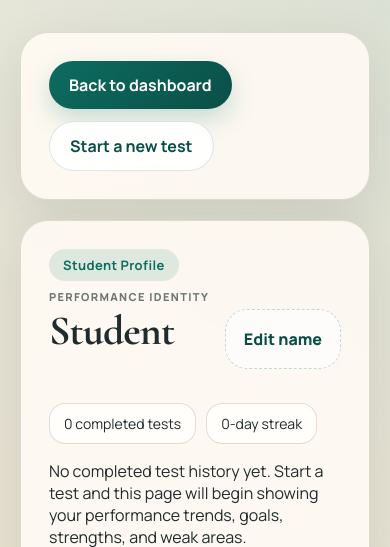
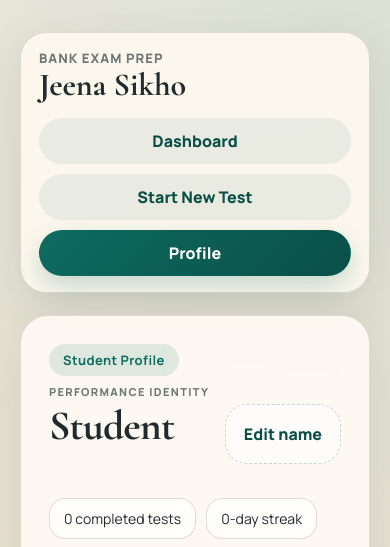
Before and after one commit to prarit0097/bankexamtest, a Django app: page /profile/ in a window 390 px wide. Shown: the top 547 px of the page. Run offline with Django 5.2, Linux system fonts and the light colour scheme; data comes from the database, SQL or seed files in the repository; data that the repository does not hold is empty.

Commit message:
Add a proper shared navigation bar across the app
The web app now uses a consistent top navigation with Dashboard, Start New Test, and Profile links on the main student-facing screens. This reduces dead ends, makes movement between flows obvious, and removes the need for page-specific one-off top controls in several places.

Constraint: Navigation must work inside the existing server-rendered Django template setup

Rejected: Keep separate ad-hoc action buttons per page only | inconsistent and harder to scan than a shared navbar

Confidence: high

Scope-risk: narrow

Reversibility: clean

Directive: Keep the primary navigation consistent across all new student-facing pages

Tested: python manage.py check; python manage.py test prep

Not-tested: Manual mobile-device interaction beyond the current responsive CSS rules

```diff
--- a/templates/base.html
+++ b/templates/base.html
@@ -36,6 +36,63 @@
             max-width: 1180px;
             margin: 0 auto;
             padding: 32px 20px 64px;
+        }
+        .site-nav {
+            display: flex;
+            align-items: center;
+            justify-content: space-between;
+            gap: 18px;
+            margin-bottom: 22px;
+            padding: 16px 18px;
+            border-radius: 26px;
+            background: rgba(255, 250, 241, 0.88);
+            border: 1px solid var(--border);
+            box-shadow: var(--shadow);
+            backdrop-filter: blur(12px);
+        }
+        .site-brand {
+            display: flex;
+            flex-direction: column;
+            gap: 4px;
+        }
+        .site-brand strong {
+            font-family: "Cormorant Garamond", Georgia, serif;
+            font-size: 2rem;
+            line-height: .9;
+        }
+        .site-brand span {
+            color: var(--muted);
+            font-size: 13px;
+            letter-spacing: .08em;
+            text-transform: uppercase;
+            font-weight: 800;
+        }
+        .nav-links {
+            display: flex;
+            flex-wrap: wrap;
+            gap: 10px;
+        }
+        .nav-link {
+            display: inline-flex;
+            align-items: center;
+            gap: 8px;
+            padding: 11px 16px;
+            border-radius: 999px;
+            color: var(--accent-deep);
+            text-decoration: none;
+            font-weight: 800;
+            background: rgba(13,108,96,.08);
+            border: 1px solid transparent;
+            transition: transform .2s ease, background .2s ease, border-color .2s ease;
+        }
+        .nav-link:hover {
+            transform: translateY(-1px);
+            background: rgba(13,108,96,.13);
+        }
+        .nav-link.active {
+            background: linear-gradient(135deg, var(--accent) 0%, var(--accent-deep) 100%);
+            color: white;
+            box-shadow: 0 10px 24px rgba(13,108,96,.22);
         }
         .hero {
             display: grid;
@@ -253,6 +310,17 @@
             text-decoration: none;
         }
         @media (max-width: 760px) {
+            .site-nav {
+                flex-direction: column;
+                align-items: stretch;
+            }
+            .nav-links {
+                width: 100%;
+            }
+            .nav-link {
+                justify-content: center;
+                flex: 1 1 160px;
+            }
             .hero { grid-template-columns: 1fr; }
             .profile-grid { grid-template-columns: 1fr; }
             .profile-name-row { align-items: flex-start; }
@@ -261,6 +329,23 @@
 </head>
 <body>
     <div class="page">
+        <nav class="site-nav">
+            <div class="site-brand">
+                <span>Bank Exam Prep</span>
+                <strong>Jeena Sikho</strong>
+            </div>
+            <div class="nav-links">
+                <a class="nav-link{% if request.resolver_match.url_name == 'home' %} active{% endif %}" href="{% url 'prep:home' %}">
+                    Dashboard
+                </a>
+                <a class="nav-link" href="{% url 'prep:home' %}#start-test">
+                    Start New Test
+                </a>
+                <a class="nav-link{% if request.resolver_match.url_name == 'profile' %} active{% endif %}" href="{% url 'prep:profile' %}">
+                    Profile
+                </a>
+            </div>
+        </nav>
         {% if messages %}
             <ul class="messages">
                 {% for message in messages %}
--- a/templates/prep/profile.html
+++ b/templates/prep/profile.html
@@ -3,13 +3,6 @@
 {% block title %}Profile Dashboard{% endblock %}
 
 {% block content %}
-<div class="panel" style="margin-bottom: 20px;">
-    <div class="toolbar">
-        <a class="button" href="{% url 'prep:home' %}">Back to dashboard</a>
-        <a class="button secondary" href="{% url 'prep:home' %}#start-test">Start a new test</a>
-    </div>
-</div>
-
 <section class="profile-shell">
     <div class="panel profile-banner">
         <div class="profile-grid">
--- a/templates/prep/session_detail.html
+++ b/templates/prep/session_detail.html
@@ -4,7 +4,10 @@
 
 {% block content %}
 <div class="panel">
-    <a href="{% url 'prep:home' %}">Back to dashboard</a>
+    <div class="toolbar" style="margin-bottom: 16px;">
+        <a class="button secondary" href="{% url 'prep:home' %}">Back to dashboard</a>
+        <a class="button secondary" href="{% url 'prep:profile' %}">View profile</a>
+    </div>
     <h1>{{ session.exam.name }} {{ session.get_mode_display }}</h1>
     <p class="muted">
         {{ session.total_questions }} questions |
```
Also changed, not shown: TEST.md (+1 -0 lines), prep/tests.py (+12 -0 lines), templates/prep/result.html (+5 -3 lines).
